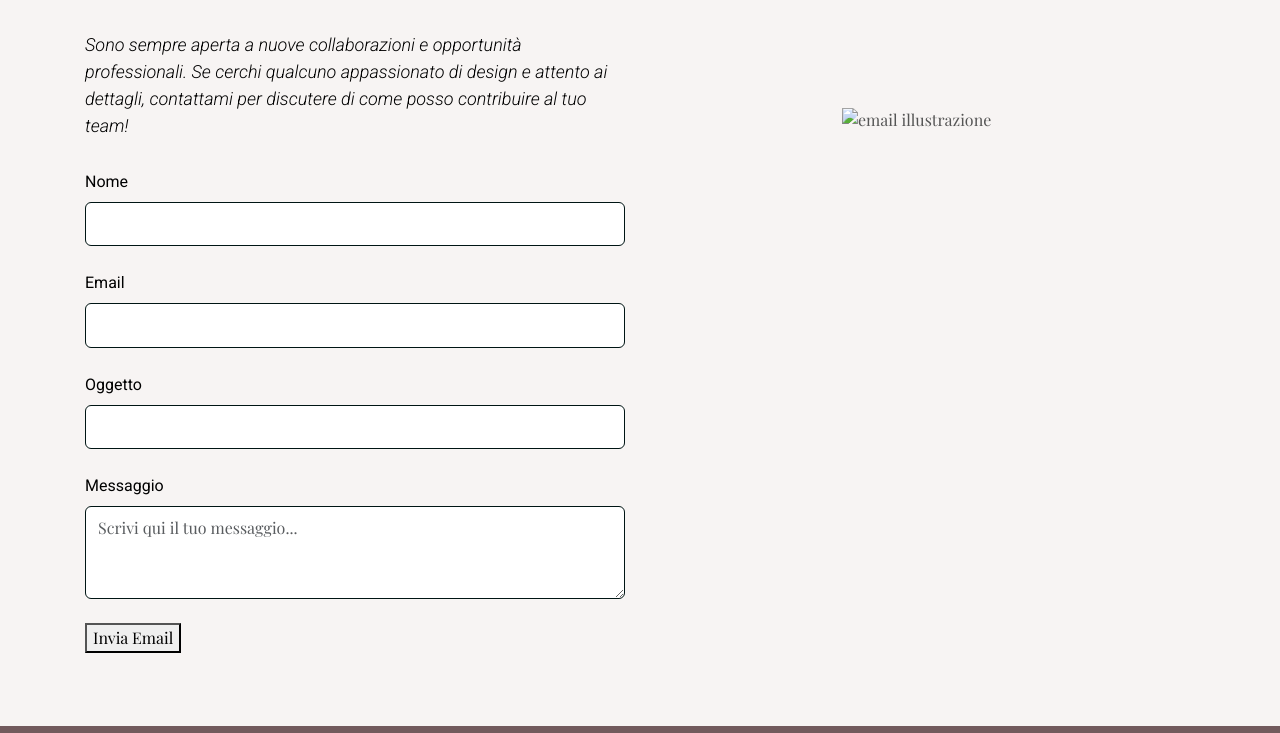
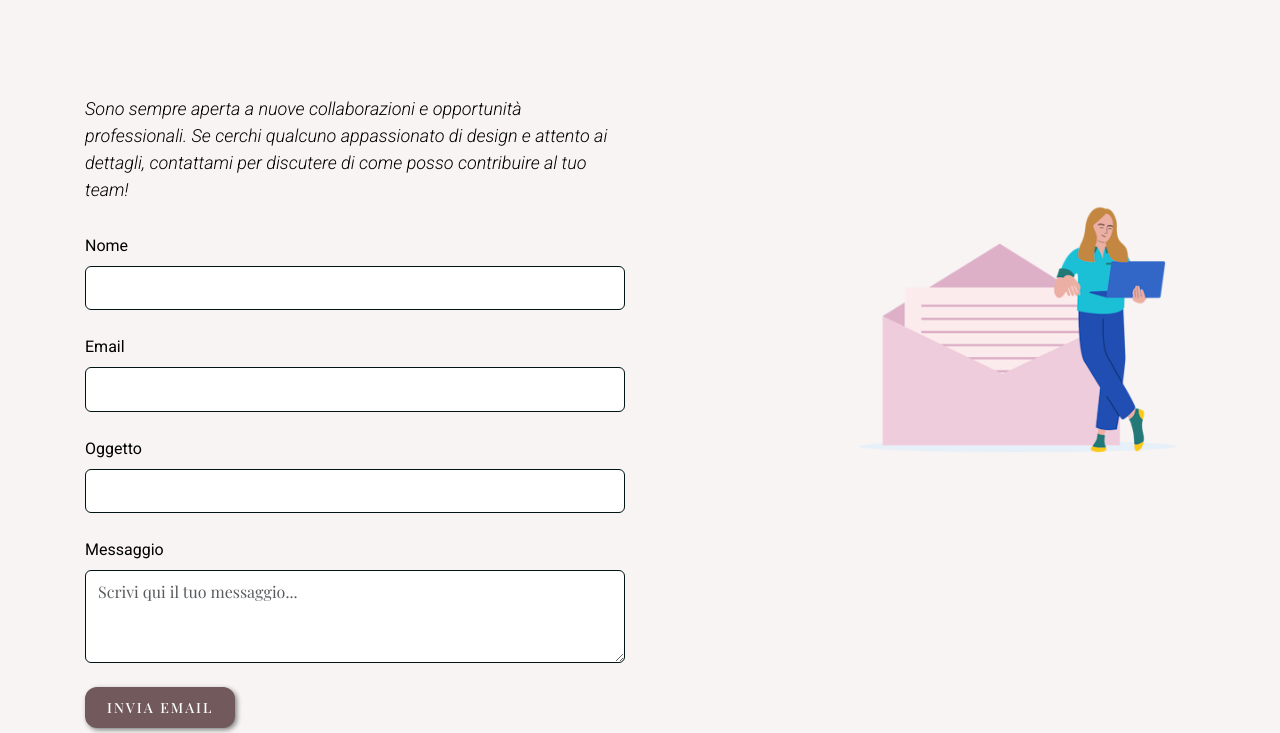
Before and after one commit to AlexFerrari95/Portfolio-UI-UX-Design, a plain HTML site: page Form/contatti.html in a window 1280 px wide. Shown: the part 216-949 px from the top of the page. Drawn offline with nearby package versions, Linux system fonts and the light colour scheme; files that its build step writes are made by us from their sources; the site is published under a folder, as on GitHub Pages, so addresses that start at the root find nothing; a web font is replaced by a local one.

Commit message:
Update contatti.html

```diff
--- a/Form/contatti.html
+++ b/Form/contatti.html
@@ -8,7 +8,7 @@
         <link href="https://cdn.jsdelivr.net/npm/bootstrap@5.3.3/dist/css/bootstrap.min.css" rel="stylesheet" integrity="sha384-QWTKZyjpPEjISv5WaRU9OFeRpok6YctnYmDr5pNlyT2bRjXh0JMhjY6hW+ALEwIH" crossorigin="anonymous">
 
         <link rel="stylesheet" href="contatti.css">
-        <link rel="stylesheet" href="/assets/css/style.css">
+        <link rel="stylesheet" href="../assets/css/style.css">
         <link rel="stylesheet" href="https://cdn.jsdelivr.net/npm/bootstrap-icons@1.11.3/font/bootstrap-icons.min.css">
         <script src="https://kit.fontawesome.com/8431822a79.js" crossorigin="anonymous"></script>
 
@@ -118,7 +118,7 @@
 
                     <div class="col-lg-5 ms-auto col-xl-4">
                         <div class="pb-5 d-none d-md-block">
-                            <img src="/assets/images/email.png" class="email-img" alt="email illustrazione">
+                            <img src="../assets/images/email.png" class="email-img" alt="email illustrazione">
                         </div>
                     </div>
 
```
